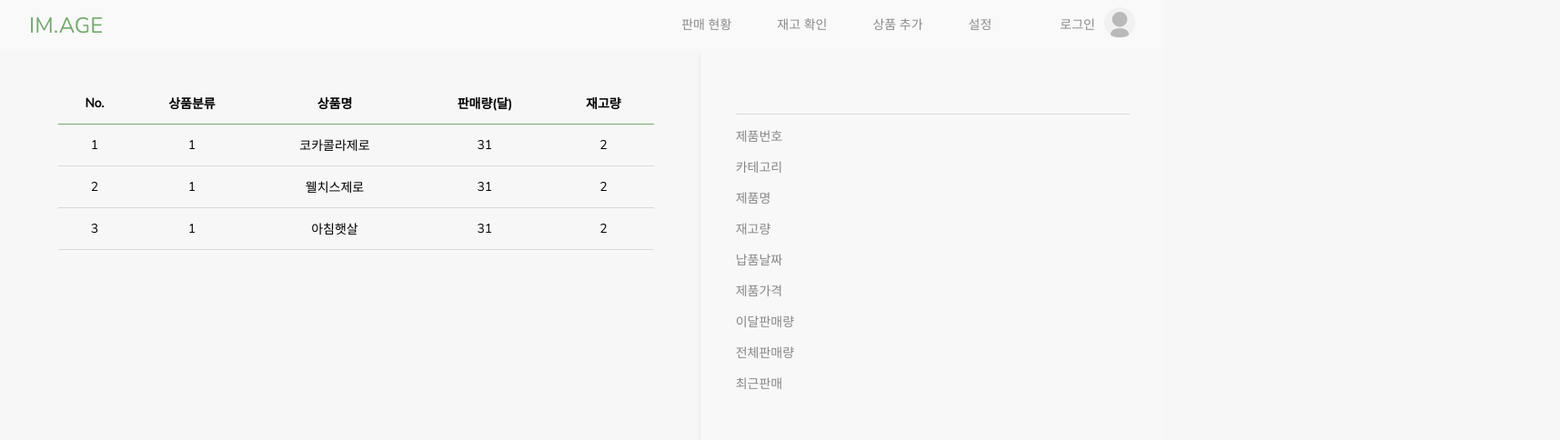
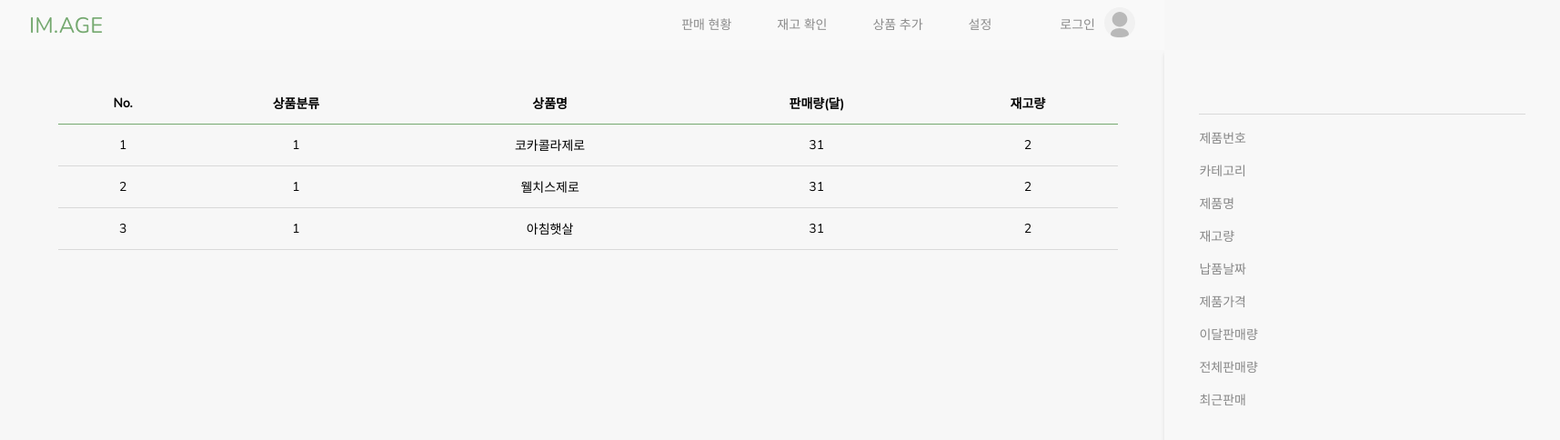
Before and after one commit to dbwlszee/im.age-front, a React (Create React App) app: page / in a window 1280 px wide. Shown: the top 484 px of the page at 91% size, 1715 px wide, since content can reach past the window. Built offline with nearby package versions, Linux system fonts and the light colour scheme.

Commit message:
style: 리스트 상품 클릭 시 상세정보가 밖에서 안으로 들어오는 기능 추가
1. 상품을 클릭했는지 알아내기 위한 useState훅을 사용하여 구현

```diff
--- a/src/component/page/ProductList/ProductComponent.js
+++ b/src/component/page/ProductList/ProductComponent.js
@@ -5,15 +5,14 @@ import styled from "styled-components";
 //style
 const Product = styled.div`
     display: flex;
-    justify-content: center;
-
+    justify-content: right;
 
     font-size: 14px;
 `;
 
 const ProductList = styled.div`
-    width: 59%;
     margin: 2.8vw 4vw 0vw 5vw;
+    flex: 1;
 
     table{
         width:100%;
@@ -35,11 +34,18 @@ const ProductDetails = styled.div`
     position: sticky;
     top: 55px;
     background-color: #f8f8f8;
-    width: 39%;
+    width: 28vw;
     //100vh에서 nav의 height, ProductDetails의 padding top/bottom을 빼준 값
     height: calc(100vh - 55px - 30px * 2);
     padding: 30px 3vw;
     box-shadow: 0px 4px 4px rgba(0, 0, 0, 0.1);
+
+    // 클릭시 상세정보가 밖에서 안으로 들어오도록
+    margin-right: -34vw;
+    &.active {
+        margin-right: 0;
+        transition: 0.8s;
+    }
 
     div{
         height: 30px;
@@ -59,15 +65,15 @@ const ProductDetails = styled.div`
     }
 
     th{
-        padding-top: 13px;
+        padding-top: 15px;
         font-weight: 400;
         color: #878787;
         text-align: left;
     }
 
     td{
-        padding-top: 13px;
-        width: 77%;
+        padding-top: 15px;
+        width: 20vw;
         text-align: left;
     }
 `;
@@ -113,6 +119,9 @@ const ProductComponent = () => {
         ]
     });
 
+    // 상세정보를 보기 위해 상품을 클릭했는지 확인하는 변수
+    const [detailOpen, setDetailOpen] = useState(false)
+
     // 클릭한 product의 상세정보를 저장
     const [productDetail, setProductDetail] = useState({
             product_no: '',
@@ -127,6 +136,7 @@ const ProductComponent = () => {
     })
 
     const showDetail = (productID, categoryNo) => {
+        setDetailOpen(detailOpen => true)
         const selectedProduct = productList.product.filter( product => product.product_no === productID)[0]
         setProductDetail(selectedProduct)
     }
@@ -163,7 +173,7 @@ const ProductComponent = () => {
                     </tbody>
                 </table>
             </ProductList>
-            <ProductDetails>
+            <ProductDetails className={detailOpen ? "active" : ''}>
                 <div>{productDetail.product_name}</div>
                 <table>
                     <tbody>
--- a/src/styles/GlobalStyle.js
+++ b/src/styles/GlobalStyle.js
@@ -12,6 +12,7 @@ const GlobalStyle = createGlobalStyle`
 
         font-family: 'Nunito', 'Segoe UI', Tahoma, Verdana, sans-serif;
         background: #f7f7f7;
+        overflow-x: hidden;
     }
     a{
         text-decoration: none;
```
